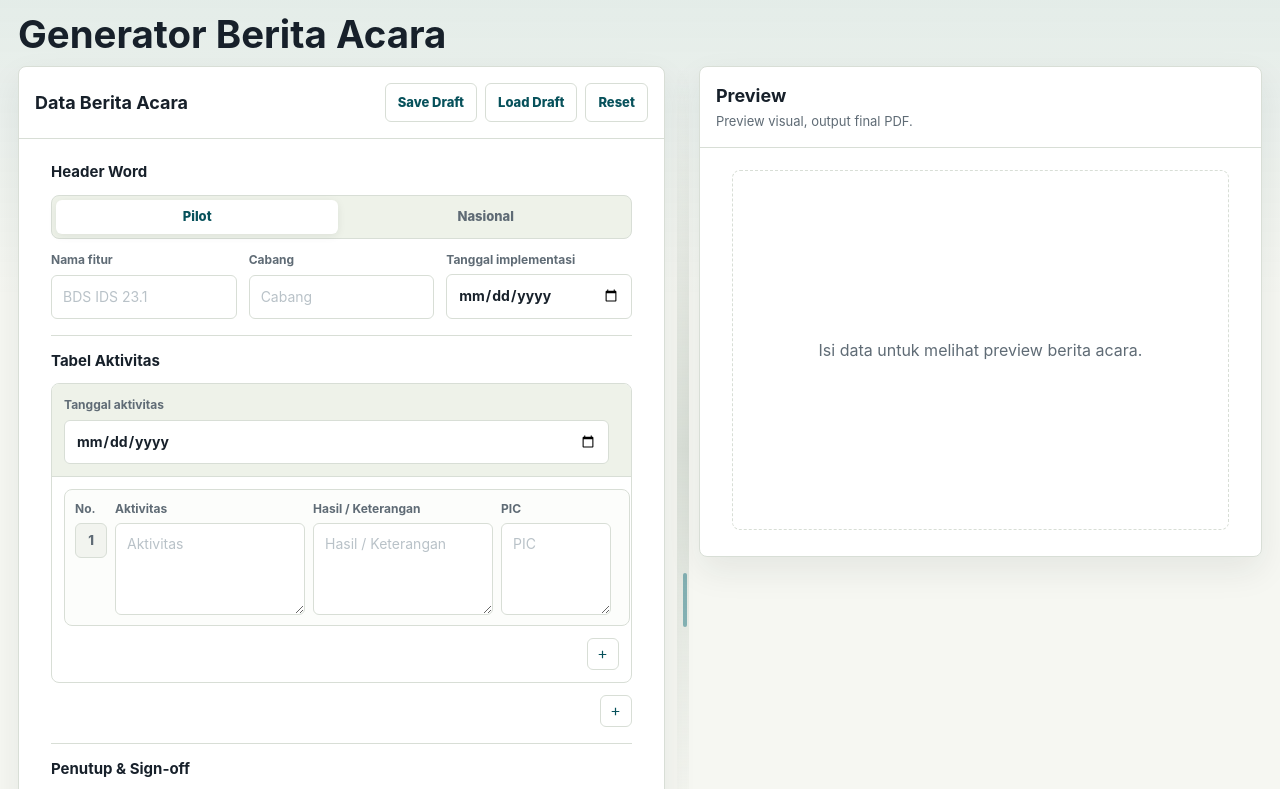
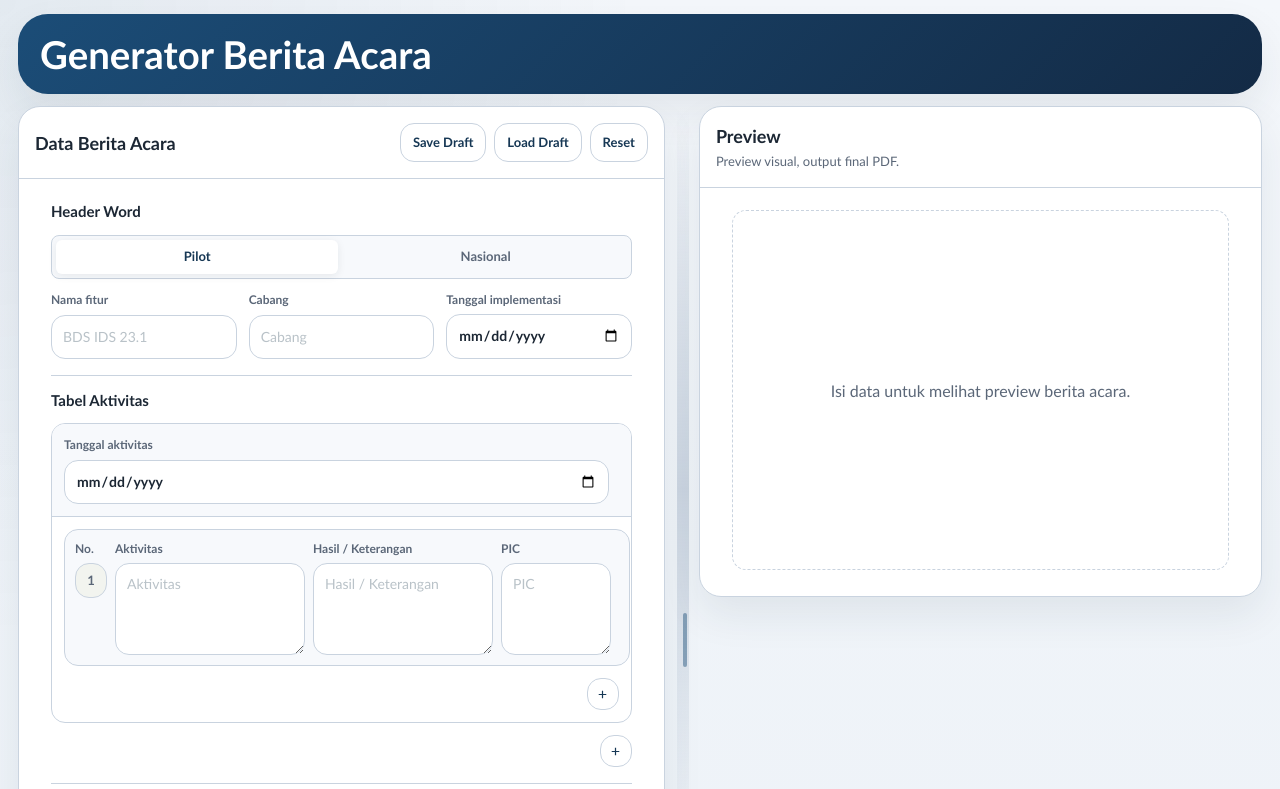
Before and after one commit to UAT-A-BAS/generate-berita-acara, a plain HTML site: page index.html in a window 1280 px wide. Shown: the top 789 px of the page. Drawn offline with nearby package versions, Linux system fonts and the light colour scheme.

Commit message:
Align berita acara styling with MoM suite

```diff
--- a/index.html
+++ b/index.html
@@ -7,20 +7,20 @@
   <script src="https://cdn.jsdelivr.net/npm/jspdf@2.5.1/dist/jspdf.umd.min.js"></script>
   <style>
     :root {
-      --bg: #f6f7f2;
+      --bg: #eef3f8;
       --panel: #ffffff;
-      --ink: #17202a;
-      --muted: #5f6b75;
-      --line: #d8ded6;
-      --soft: #eef2e9;
-      --brand: #0b6b78;
-      --brand-2: #07515b;
+      --ink: #1c2734;
+      --muted: #5b6778;
+      --line: #c9d3df;
+      --soft: #f7f9fc;
+      --brand: #1b4d78;
+      --brand-2: #163754;
       --accent: #b7791f;
       --danger: #b42318;
       --ok: #1f7a4d;
       --focus: #2563eb;
-      --shadow: 0 14px 34px rgba(23, 32, 42, 0.08);
-      --radius: 8px;
+      --shadow: 0 18px 40px rgba(31, 45, 61, 0.08);
+      --radius: 22px;
     }
 
     * {
@@ -33,9 +33,9 @@
       overflow-x: hidden;
       color: var(--ink);
       background:
-        linear-gradient(180deg, rgba(11, 107, 120, 0.08), transparent 300px),
-        var(--bg);
-      font-family: Inter, ui-sans-serif, system-ui, -apple-system, BlinkMacSystemFont, "Segoe UI", sans-serif;
+        radial-gradient(circle at top left, rgba(27, 77, 120, 0.08), transparent 34%),
+        linear-gradient(180deg, #f4f7fb 0%, #eaf0f6 100%);
+      font-family: Aptos, Calibri, "Segoe UI", system-ui, sans-serif;
       line-height: 1.45;
     }
 
@@ -67,6 +67,14 @@
       max-width: none;
       width: 100%;
       margin: 0 auto 12px;
+      padding: 20px 22px;
+      overflow: hidden;
+      border-radius: 30px;
+      background:
+        linear-gradient(135deg, rgba(27, 77, 120, 0.97), rgba(19, 42, 69, 0.96)),
+        #163754;
+      box-shadow: var(--shadow);
+      color: #fff;
     }
 
     .eyebrow {
@@ -83,6 +91,7 @@
       font-size: clamp(26px, 3vw, 42px);
       line-height: 1.05;
       letter-spacing: 0;
+      color: #fff;
     }
 
     .subtitle {
@@ -229,7 +238,7 @@
       width: 100%;
       min-width: 0;
       border: 1px solid var(--line);
-      border-radius: 6px;
+      border-radius: 14px;
       background: #fff;
       color: var(--ink);
       padding: 10px 11px;
@@ -315,7 +324,7 @@
       justify-content: center;
       gap: 8px;
       border: 1px solid transparent;
-      border-radius: 6px;
+      border-radius: 14px;
       padding: 9px 12px;
       cursor: pointer;
       font-size: 13px;
@@ -385,7 +394,7 @@
 
     .group {
       border: 1px solid var(--line);
-      border-radius: 8px;
+      border-radius: 14px;
       overflow: hidden;
       background: #fff;
     }
@@ -417,8 +426,8 @@
       align-items: start;
       padding: 10px;
       border: 1px solid var(--line);
-      border-radius: 8px;
-      background: #fcfdfb;
+      border-radius: 14px;
+      background: var(--soft);
     }
 
     .activity-row input[readonly] {
@@ -627,7 +636,7 @@
       min-height: 360px;
       place-items: center;
       border: 1px dashed var(--line);
-      border-radius: 8px;
+      border-radius: 14px;
       color: var(--muted);
       text-align: center;
       padding: 18px;
```
